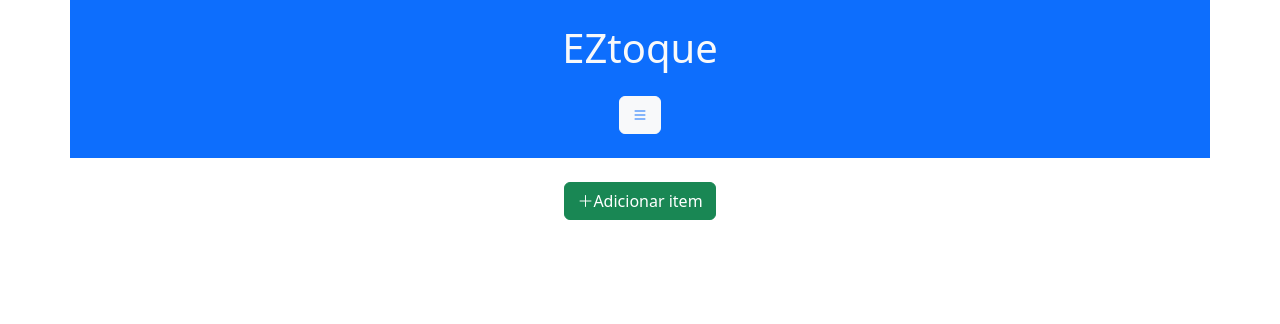
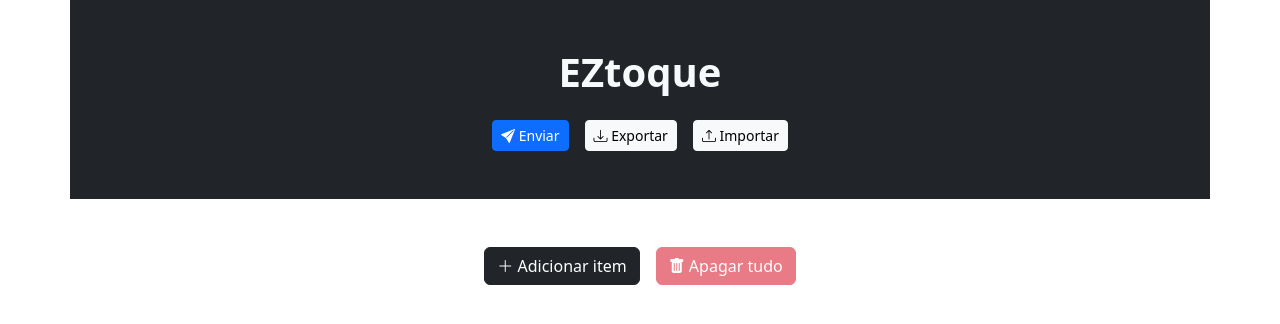
Before and after one commit to benhurk/Meu-Estoque, a React (Vite) app: page / in a window 1280 px wide. Shown: the top 324 px of the page. Built offline with nearby package versions, Linux system fonts and the light colour scheme.

Commit message:
Overall structure improvements

```diff
--- a/src/App.tsx
+++ b/src/App.tsx
@@ -4,7 +4,7 @@ import { RootState } from "./store";
 import { setFormMode } from "./store/reducers/form";
 
 import Header from "./components/Header";
-import RemoveAll from "./components/RemoveAll/RemoveAll";
+import RemoveAll from "./components/RemoveAll";
 import ListItem from "./components/ListItem";
 import Modal from "./components/Modal";
 import ItemForm from "./components/ItemForm";
@@ -16,17 +16,14 @@ function App() {
   return (
     <>
       <Header />
-      <main className="container py-4">
+      <main className="container py-5">
         <div className="mb-4 d-flex justify-content-center gap-3">
-          <button type="button" className="btn btn-success" data-toggle="modal" data-target="#modal-form" onClick={() => dispatch(setFormMode('add'))}>
+          <button type="button" className="btn btn-dark" data-toggle="modal" data-target="#modal-form" onClick={() => dispatch(setFormMode('add'))}>
             <i className="bi bi-plus-lg" />
-            Adicionar item
+            &nbsp;Adicionar item
           </button>
-          { listItems.length > 1 && <RemoveAll /> }
+          <RemoveAll disabled={listItems.length <= 1 ? true : false} />
         </div>
-
-        {
-          listItems.length > 0 &&
         <ul className="list-group">
           {
             listItems.map((item) => (
@@ -34,8 +31,6 @@ function App() {
             ))
           }
         </ul>
-        }
-
         <Modal elementId="modal-form">
           <ItemForm />
         </Modal>
--- a/src/components/Header/index.tsx
+++ b/src/components/Header/index.tsx
@@ -1,33 +1,27 @@
 import DownloadBtn from "../DownloadBtn";
 import LoadBtn from "../LoadBtn";
+import Modal from "../Modal";
 import SendButton from "../SendButton";
 
 export default function Header() {
     return (
-        <header className="container py-4 bg-primary">
-            <h1 className="text-center text-light mb-4">EZtoque</h1>
-            <button type="button" className="btn btn-light text-primary d-block mx-auto" data-toggle="modal" data-target="#options-menu">
-                    <i className="bi bi-list" />
+        <header className="container py-5 bg-dark">
+            <h1 className="text-center text-light fw-bold mb-4">EZtoque</h1>
+            <div className="d-flex justify-content-center gap-3">
+                <button type="button" className="btn btn-sm btn-primary" data-toggle="modal" data-target="#send-menu">
+                    <i className="bi bi-send-fill" />
+                    &nbsp;Enviar
                 </button>
-            <div className="modal fade" tabIndex={-1} role="dialog" id="options-menu">
-                <div className="modal-dialog" role="document">
-                    <div className="modal-content">
-                        <div className="modal-header">
-                            <button type="button" className="btn-close position-absolute top-0 end-0 mt-1 me-1" data-dismiss="modal" />
-                            <div className="d-flex gap-2 justify-content-center">
                 <DownloadBtn />
                 <LoadBtn />
             </div>
-                        </div>
-                        <div className="modal-body py-4">
+
+            <Modal elementId="send-menu">
                 <div className="d-flex justify-content-center gap-2">
                     <SendButton sendMode="all" />
                     <SendButton sendMode="warn" />
                 </div>
-                        </div>
-                    </div>
-                </div>
-            </div>
+            </Modal>
         </header>
     )
 }
```
Lines whose indentation alone changed are shown as unchanged.
